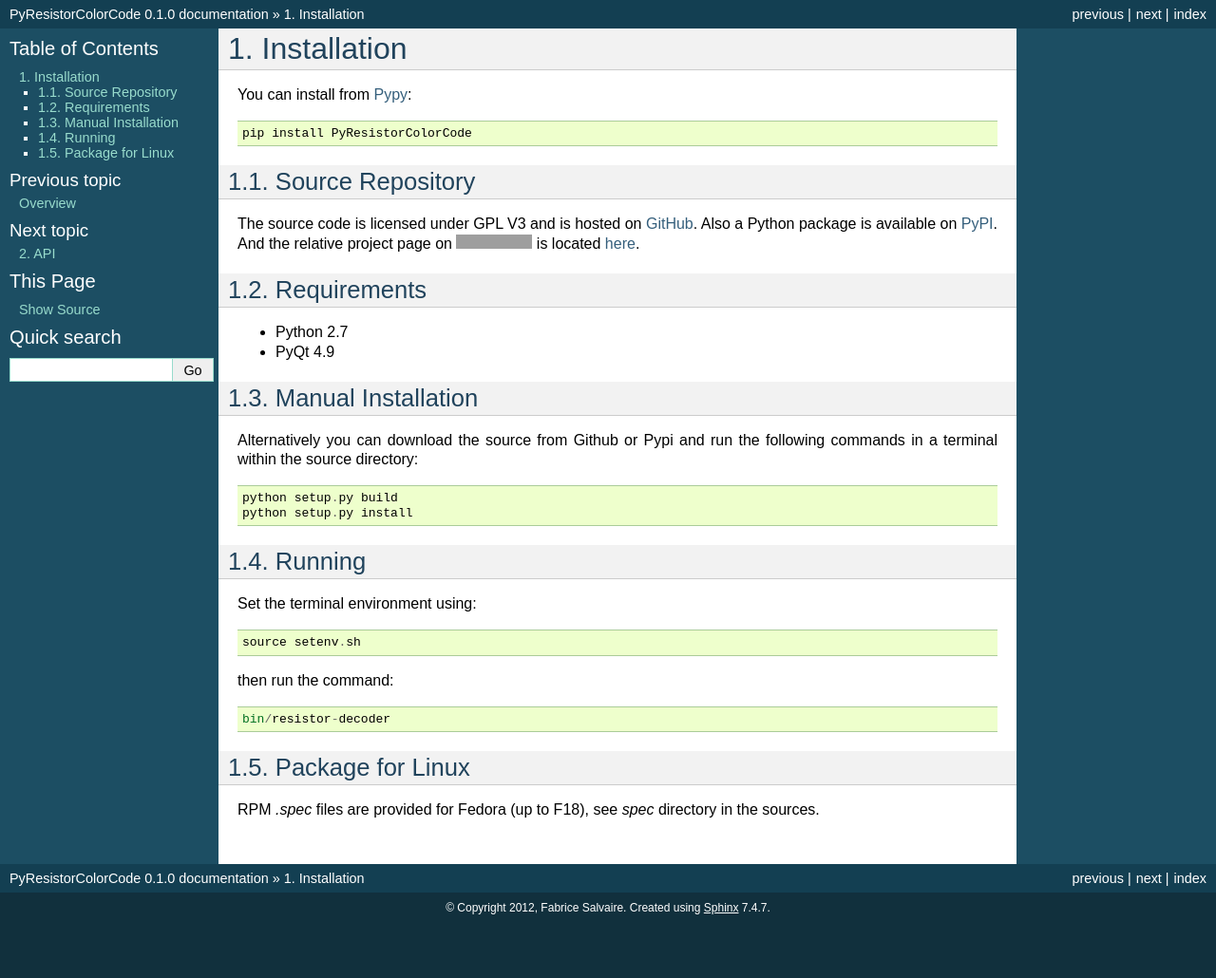
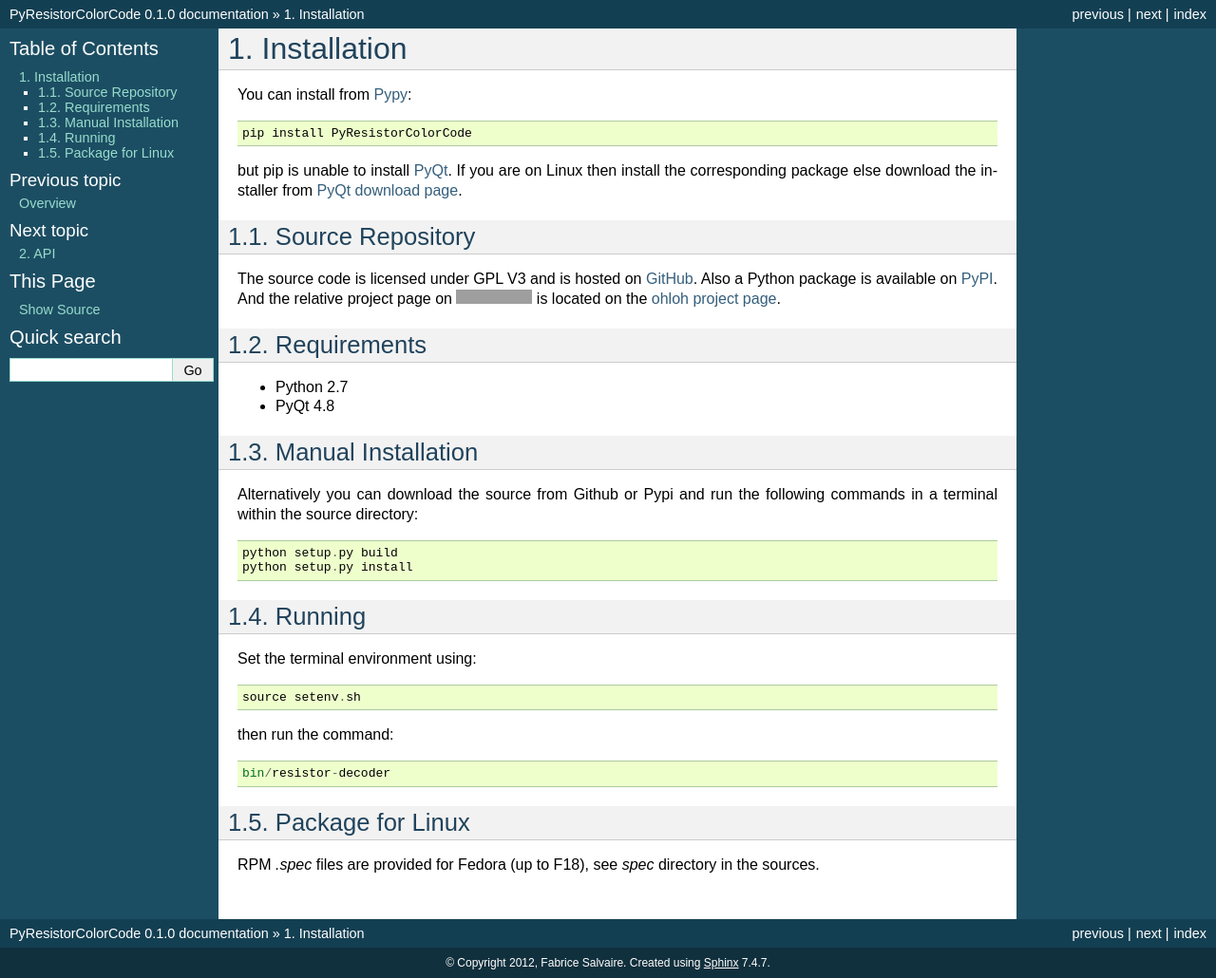
Before and after one commit to PySpice-org/PyResistorColorCode, a Sphinx documentation site: the page built from doc/sphinx/source/install.rst, in a window 1280 px wide. Shown: the whole page at 95% size. Built offline with Sphinx 7.4.7, drawn with Linux system fonts in a browser that asks for light colours; formulas are drawn with MathJax 3; before the commit the page ends 972 px from its top, so only the background shows below that; grey boxes are pictures that could not be loaded.

```diff
--- a/doc/sphinx/source/install.rst
+++ b/doc/sphinx/source/install.rst
@@ -4,9 +4,13 @@
  Installation
 ==============
 
-You can install from `Pypy <https://pypi.python.org>`_::
+You can install from `Pypy <https://pypi.python.org/pypi/PyResistorColorCode>`_::
 
   pip install PyResistorColorCode
+
+but pip is unable to install `PyQt <http://www.riverbankcomputing.co.uk/software/pyqt/intro>`_. If
+you are on Linux then install the corresponding package else download the installer from `PyQt
+download page <http://www.riverbankcomputing.co.uk/software/pyqt/download>`_.
 
 Source Repository
 -----------------
@@ -14,13 +18,13 @@ Source Repository
 The source code is licensed under GPL V3 and is hosted on `GitHub
 <https://github.com/FabriceSalvaire/Pyelectronic>`_.  Also a Python package is available on `PyPI
 <http://pypi.python.org/pypi/PyResistorColorCode>`_. And the relative project page on |ohloh| is
-located `here <https://www.ohloh.net/p/PyResistorColorCode>`_.
+located on the `ohloh project page <https://www.ohloh.net/p/PyResistorColorCode>`_.
 
 Requirements
 ------------
 
 * Python 2.7
-* PyQt 4.9
+* PyQt 4.8
 
 Manual Installation
 -------------------
--- a/setup.py
+++ b/setup.py
@@ -23,7 +23,6 @@
 ####################################################################################################
 
 from distutils.core import setup
-# from setuptools import setup
 
 ####################################################################################################
 
```
Also changed, not shown: README.rst (+16 -5 lines), README.txt (+9 -1 lines), setup_data.py (+21 -10 lines), 5 other files.
